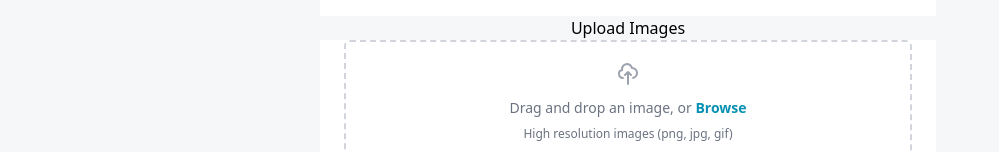
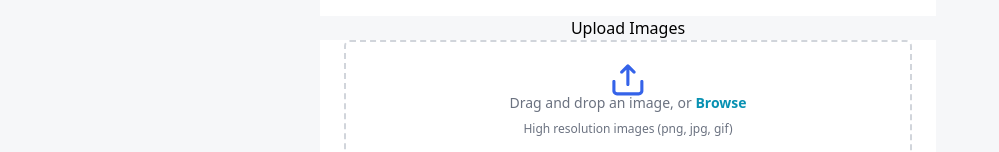
Before and after one commit to AdrienBelhomme/car, a Next.js app: page /add-car-form in a window 1280 px wide. Shown: the part 508-660 px from the top of the page, without its empty margins (0-999 px from the left). Built offline with nearby package versions, Linux system fonts and the light colour scheme; no server answers.

Commit message:
fix merge review

```diff
--- a/assets/index.js
+++ b/assets/index.js
@@ -9,5 +9,6 @@ import exclusiveMGZS from './exclusiveMGZS.png';
 import user from './user.svg';
 import gas from './gas.svg';
 import wheel from './wheel.svg';
+import vector from './Vector.svg';
 
-export default { koenigsegg, nissan, rollsRoyce, allNewRush, allNewTerios, CRV, newMGZS, exclusiveMGZS, user, wheel, gas };
+export default { koenigsegg, nissan, rollsRoyce, allNewRush, allNewTerios, CRV, newMGZS, exclusiveMGZS, user, wheel, gas, vector };
--- a/pages/add-car-form.js
+++ b/pages/add-car-form.js
@@ -3,6 +3,8 @@ import React, { useEffect, useState } from 'react';
 
 import CustomInput from '../components/CustomInput';
 import Button from '../components/Button';
+import image from '../assets/index';
+import Image from 'next/image';
 
 const addCarForm = () => {
   const [listOfCars, setListOfCars] = useState([]);
@@ -157,20 +159,7 @@ const addCarForm = () => {
             border-gray-300 border-dashed rounded-md appearance-none cursor-pointer hover:border-gray-400 focus:outline-none"
           >
             <div className="flex flex-col justify-center items-center pt-5 pb-6">
-              <svg
-                aria-hidden="true"
-                className="mb-3 w-10 h-10 text-gray-400"
-                fill="none"
-                stroke="currentColor"
-                viewBox="0 0 24 24"
-                xmlns="http://www.w3.org/2000/svg"
-              ><path
-                strokeLinecap="round"
-                strokeLinejoin="round"
-                strokeWidth="2"
-                d="M7 16a4 4 0 01-.88-7.903A5 5 0 1115.9 6L16 6a5 5 0 011 9.9M15 13l-3-3m0 0l-3 3m3-3v12"
-              />
-              </svg>
+              <Image src={image.vector} alt="uploadimage" priority className=" object-contain lg:scale-125" />
               <p className="mb-2 text-sm text-gray-500 dark:text-gray-400">Drag and drop an image, or <span className="font-semibold text-cyan-600"> Browse</span></p>
               <p className="text-xs text-gray-500 dark:text-gray-400">High resolution images (png, jpg, gif)</p>
             </div>
```
Also changed, not shown: components/CustomInput.jsx (+0 -19 lines), assets/Vector.svg (added).
